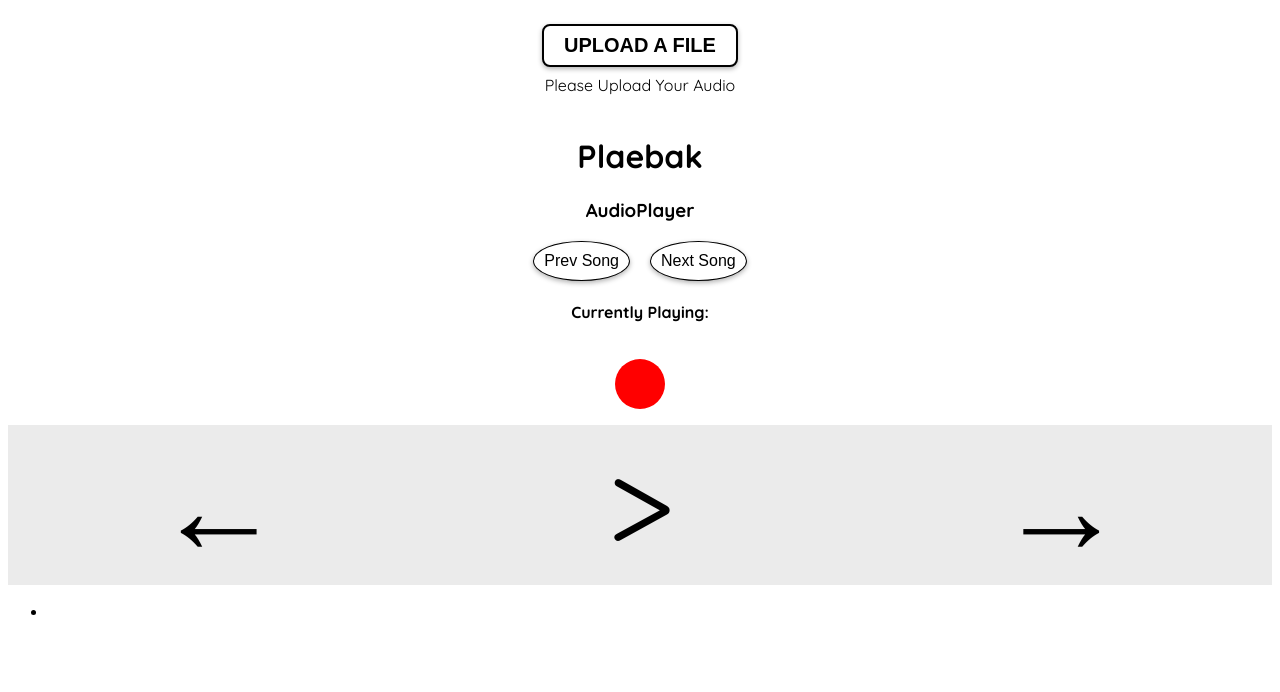
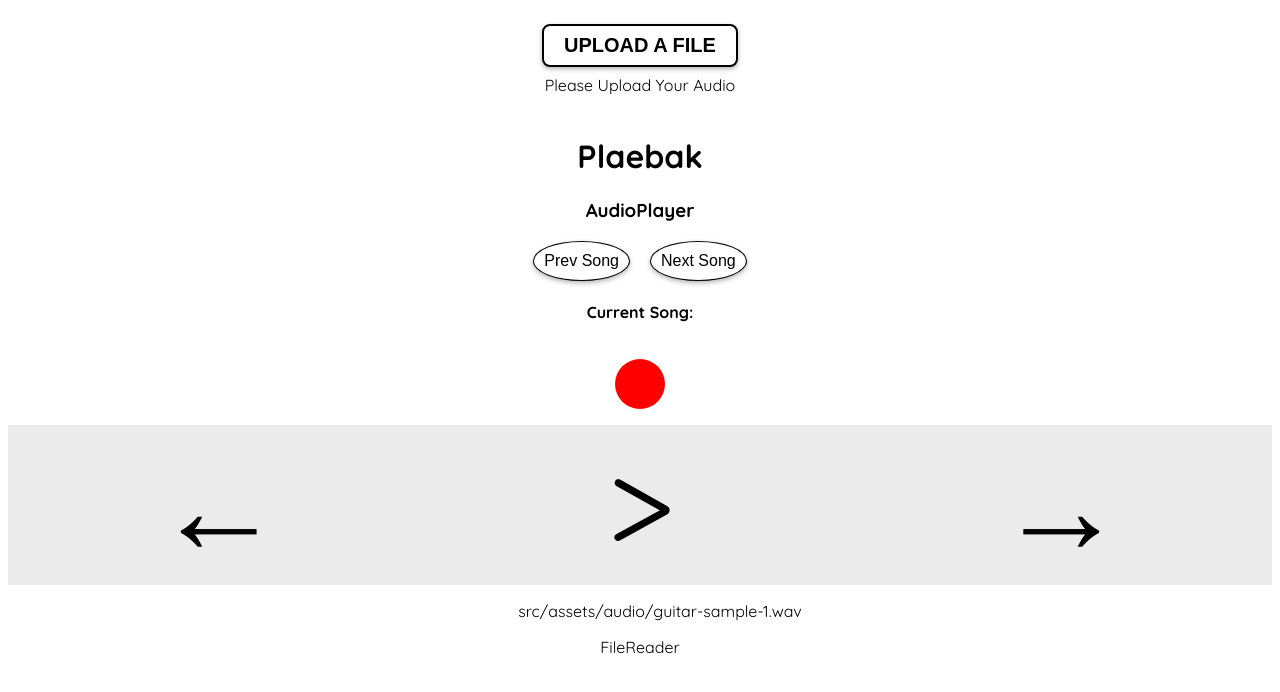
Before and after one commit to riefer02/audio-player, a React (Vite) app: page / in a window 1280 px wide. Shown: the top 692 px of the page. Built offline with nearby package versions, Linux system fonts and the light colour scheme.

Commit message:
initialize file reader component

```diff
--- a/src/App.jsx
+++ b/src/App.jsx
@@ -2,6 +2,7 @@ import React from 'react';
 import AudioPlayer from './components/AudioPlayer'
 import FileLoader from './components/FileLoader';
 import PlayList from './components/PlayList';
+import FileReader from './components/FileReader';
 import Layout from './components/Layout';
 import './assets/styles/app.css';
 
@@ -13,6 +14,7 @@ function App() {
         <FileLoader />
         <AudioPlayer />
         <PlayList />
+        <FileReader />
       </Layout>
     </div>
   );
--- a/src/components/AudioPlayer.jsx
+++ b/src/components/AudioPlayer.jsx
@@ -15,14 +15,21 @@ export default function AudioPlayer() {
     handleAudioSrc(playlist, curIndex);
   }, [])
 
-
   const handleAudioSrc = (list, curIndex) => {
     setPlayer(new Audio(list[curIndex]));
   }
 
   const changeAudioSrc = (curIndex, isForward) => {
-    const newIndex = isForward ? curIndex + 1 : curIndex - 1;
-    dispatch(setCurIndex(newIndex));
+    let newIndex = isForward ? curIndex + 1 : curIndex - 1;
+    if (playlist.length === 1 || playlist.length === 0) {
+      return
+    } else if (playlist[newIndex] === undefined) {
+      isForward ? newIndex = playlist[0] : newIdex = playList.at(-1);
+      dispatch(setCurIndex(newIndex));
+      return;
+    } else {
+      dispatch(setCurIndex(newIndex));
+    }
   }
 
   const advanceTime = () => {
@@ -45,7 +52,6 @@ export default function AudioPlayer() {
   }, [isPlaying])
 
   useEffect(() => {
-    console.log('here')
     player.addEventListener('ended', () => {
       console.log('ended');
     })
@@ -55,8 +61,9 @@ export default function AudioPlayer() {
     <div>
       <h1>Plaebak</h1>
       <h3>AudioPlayer</h3>
-      <button onClick={() => { changeAudioSrc(curIndex, 0) }}>Prev Song</button ><button onClick={() => { changeAudioSrc(curIndex, 1) }}>Next Song</button>
-      <h4>Currently Playing: { }</h4>
+      <button onClick={() => { changeAudioSrc(curIndex, 0) }}>Prev Song</button>
+      <button onClick={() => { changeAudioSrc(curIndex, 1) }}>Next Song</button>
+      <h4>Current Song:</h4>
       <div className="light__wrapper">
         <div className={`light ${isPlaying ? 'light--on' : ''}`}>
         </div>
--- a/src/components/FileLoader.jsx
+++ b/src/components/FileLoader.jsx
@@ -6,7 +6,6 @@ export default function FileLoader() {
     const [filenameList, setFilenamesList] = useState(['Please Upload Your Audio'])
     const audioInput = useRef(null);
     const dispatch = useDispatch();
-
 
     const handleUpload = () => {
         const currentFiles = audioInput.current.files;
@@ -18,10 +17,8 @@ export default function FileLoader() {
         let newAudioElements = Array.from(currentFiles);
         newAudioElements = newAudioElements.map(file => {
             let newAudioTrack = URL.createObjectURL(file);
-            // newAudioTrack = new Audio(newAudioTrack);
             return newAudioTrack;
         })
-
         dispatch(addToPlayList(newAudioElements))
     }
 
--- /dev/null
+++ b/src/components/FileReader.jsx
@@ -0,0 +1,23 @@
+import React, { useEffect, useState, useRef } from 'react';
+import { useSelector } from 'react-redux';
+
+export default function FileReader() {
+    const playlist = useSelector((state) => state.audio.audioPlayList)
+    const curIndex = useSelector((state) => state.audio.curAudioIndex)
+    const [curAudioURL, setCurrentAudioURL] = useState(playlist[curIndex])
+
+    const handleFileRead = () => {
+    }
+
+    useEffect(() => {
+        setCurrentAudioURL(playlist[curIndex]);
+    }, [])
+
+    useEffect(async () => {
+        await handleFileRead(curAudioURL);
+    }, [curAudioURL])
+
+    return (
+        <div>FileReader</div>
+    )
+}
--- a/src/components/PlayList.jsx
+++ b/src/components/PlayList.jsx
@@ -1,13 +1,17 @@
-import React from 'react';
+import React, { useEffect, useState } from 'react';
 import { useSelector } from 'react-redux';
 
 export default function PlayList() {
     const playlist = useSelector((state) => state.audio.audioPlayList)
+    const [playListDisplay, setPlaylistDisplay] = useState([]);
 
-    return (<ul>
-        {playlist.map((song, index) => {
-            return <li key={index}>{song.currentSrc}</li>
-        })}
-    </ul>
+    useEffect(() => {
+        setPlaylistDisplay(playlist)
+    }, [playlist])
+
+    return (
+        <ul>
+            {playListDisplay}
+        </ul>
     )
 }
```
Also changed, not shown: src/components/InfoDisplay.jsx (added, +11 -0 lines).
